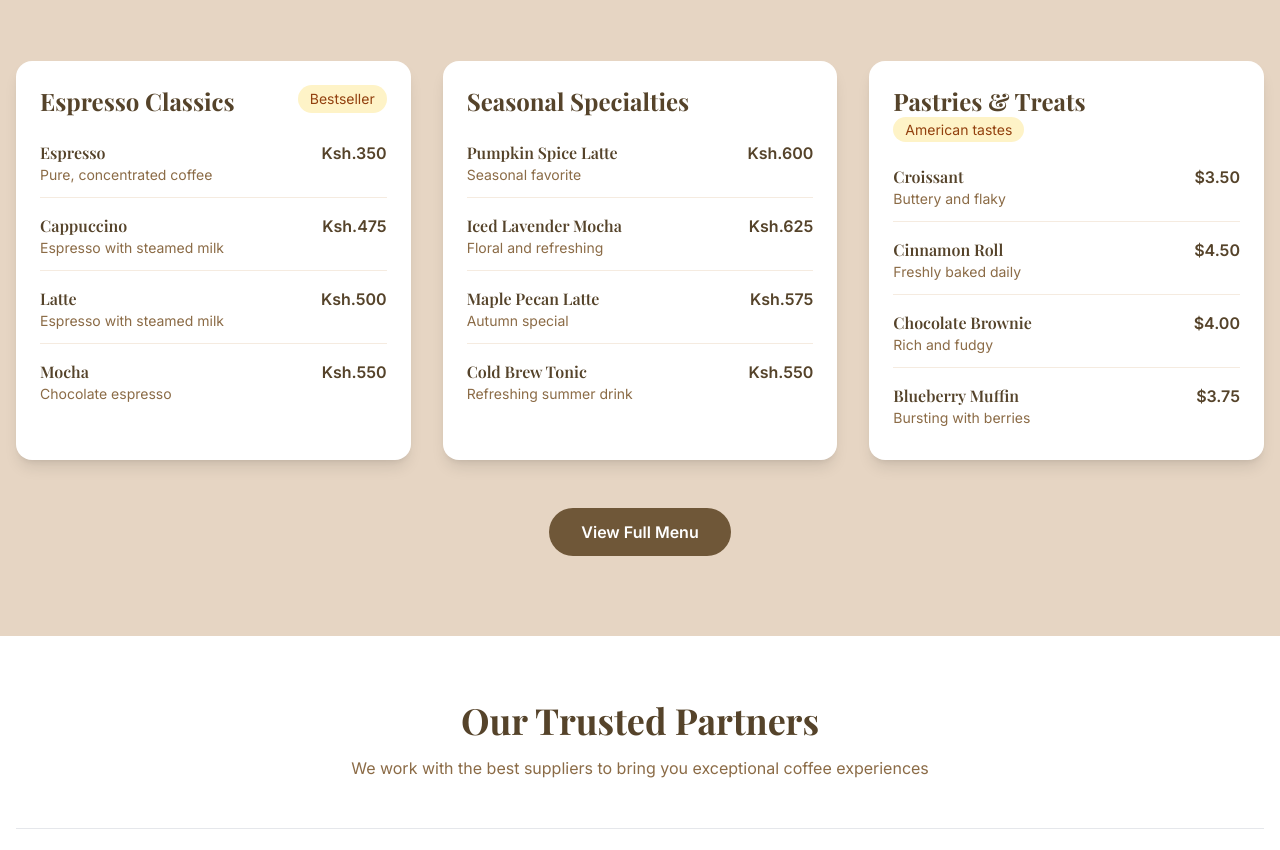
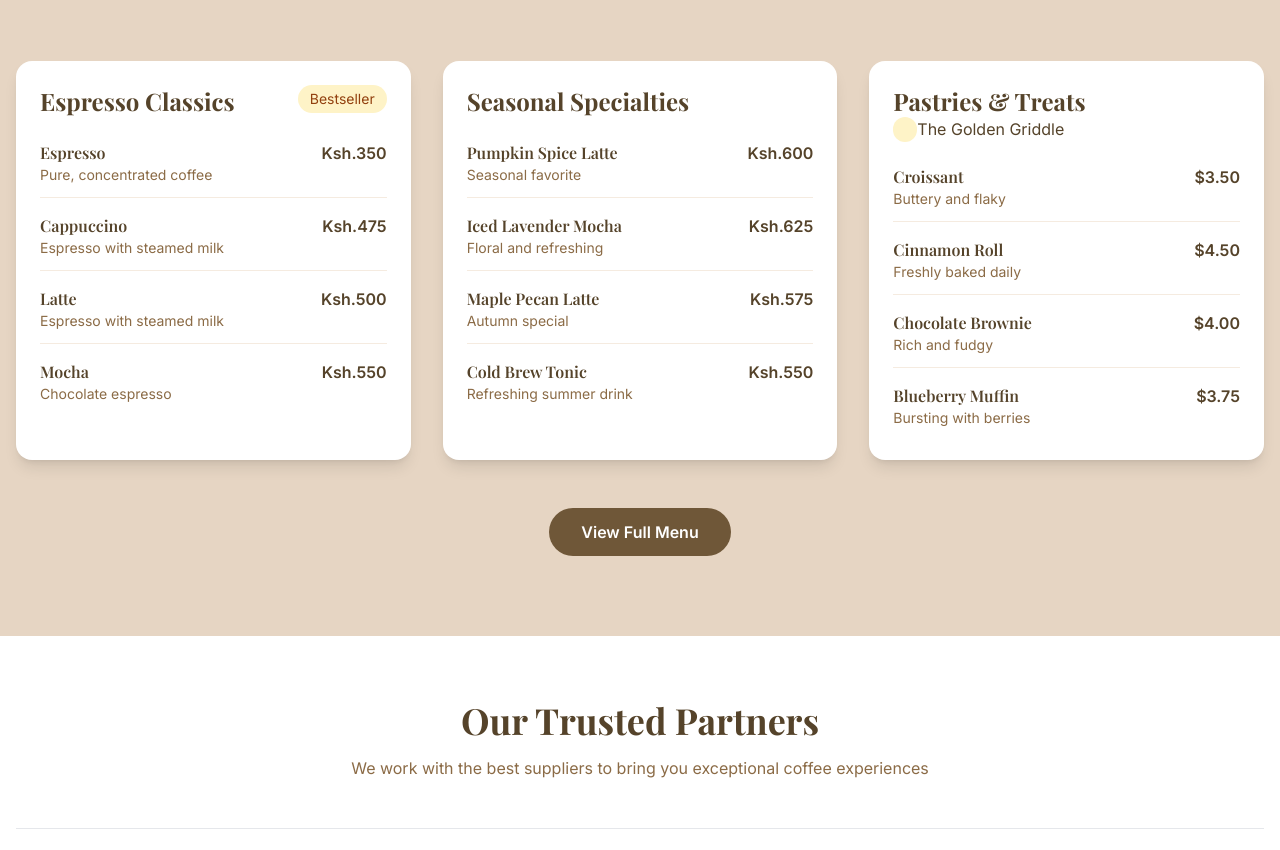
Before and after one commit to kelvin20563/kelvin_murithi.final-project, a plain HTML site: page index.html in a window 1280 px wide. Shown: the part 1904-2754 px from the top of the page. Drawn offline with nearby package versions, Linux system fonts and the light colour scheme.

Commit message:
index.html

```diff
--- a/index.html
+++ b/index.html
@@ -265,7 +265,7 @@
                 <div class="menu-item bg-white rounded-2xl overflow-hidden shadow-lg">
                     <div class="p-6">
                         <h3 class="text-2xl font-bold" style="color: var(--coffee-800);">Pastries & Treats</h3>
-                        <span class="px-3 py-1 rounded-full text-sm" style="background-color: #fef3c7; color: #92400e;">American tastes</span>
+                        <span class="px-3 py-1 rounded-full text-sm" style="background-color: #fef3c7; color: #92400e;"></span>The Golden Griddle
 
                         <ul class="mt-6 space-y-4">
                             <li class="flex justify-between border-b pb-3" style="border-color: var(--coffee-100);">
```
